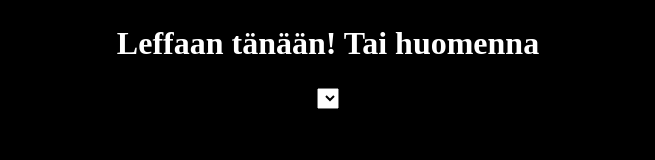
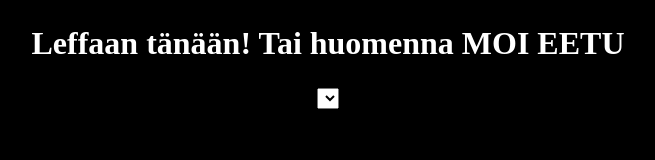
Before and after one commit to antonl1998/project2, a plain HTML site: page index.html in a window 1280 px wide. Shown: the whole page, without its empty margins (312-967 px from the left). Drawn offline with nearby package versions, Linux system fonts and the light colour scheme; no server answers.

Commit message:
Testailua

```diff
--- a/index.html
+++ b/index.html
@@ -21,7 +21,7 @@
 <!-- Silloin kun sivu lataa se kutsuu loadAreas funktiota main.js tiedostosta
      joka hakee teatterit select listaan finnkinon XML tiedostosta / sivulta -->
 <body onload = "loadAreas()">
-  <h1>Leffaan tänään! Tai huomenna </h1>
+  <h1>Leffaan tänään! Tai huomenna MOI EETU </h1>
   <!-- TODO: keksi järkevä nimi select id:lle placeholderina id = "testi "-->
   <!-- Kun käyttäjä valitsee teatterin selectistä se kutsuu loadSchedule funktiota
        joka hakee valitusta teatterista kaikki elokuvat -->
```
